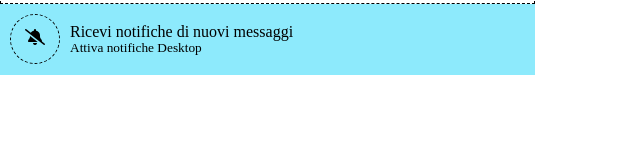
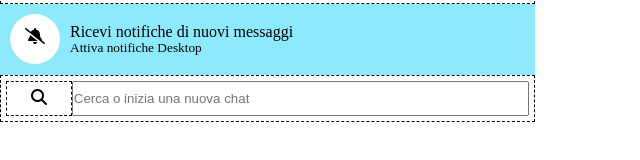
Before and after one commit to LorenzoMoccia/vue-boolzapp, a plain HTML site: page index.html in a window 1280 px wide. Shown: the part 68-228 px from the top of the page, without its empty margins (0-640 px from the left). Drawn offline with Linux system fonts and the light colour scheme.

Commit message:
Searchbar

```diff
--- a/css/style.css
+++ b/css/style.css
@@ -11,10 +11,11 @@
 body{
     max-width: 100vw;
     max-height: 100vh;
+    display: flex;
 }
 
 .container{
-    display: flex;
+
 }
 
 
@@ -74,6 +75,7 @@ i{
     height: 50px;
     border-radius: 50%;
     text-align: center;
+    background-color: white;
 }
 
 #icon-bell{
@@ -84,3 +86,22 @@ i{
     padding: 10px;
     line-height: 15px;
 }
+
+.searchbar-container{
+    padding: 5px;
+    display: flex;
+}
+
+.search-icon{
+    width: 75px;
+    height: 35px;
+    text-align: center;
+}
+
+#search{
+    line-height: 20px;
+}
+
+#searchbar{
+    width: 100%;
+}
--- a/index.html
+++ b/index.html
@@ -39,7 +39,7 @@
 
         <!---------NOTIFICATIONS CONTAINER----->
         <div class="notification-container">
-            <div class="notification-circle debug">
+            <div class="notification-circle">
                 <i class="fa-solid fa-bell-slash" id="icon-bell"></i>
             </div>
 
@@ -49,6 +49,16 @@
             </div>
         </div>
         <!---------/NOTIFICATIONS CONTAINER----->
+
+        <!----------SEARCH BAR------------------>
+        <div class="searchbar-container debug">
+            <div class="search-icon debug">
+                <i class="fa-solid fa-magnifying-glass" id="search"></i>
+            </div>
+
+            <input type="text" placeholder="Cerca o inizia una nuova chat" id="searchbar">
+        </div>
+        <!----------/SEARCH BAR------------------>
     </aside>
     <!------/ASIDE----->
 
```
